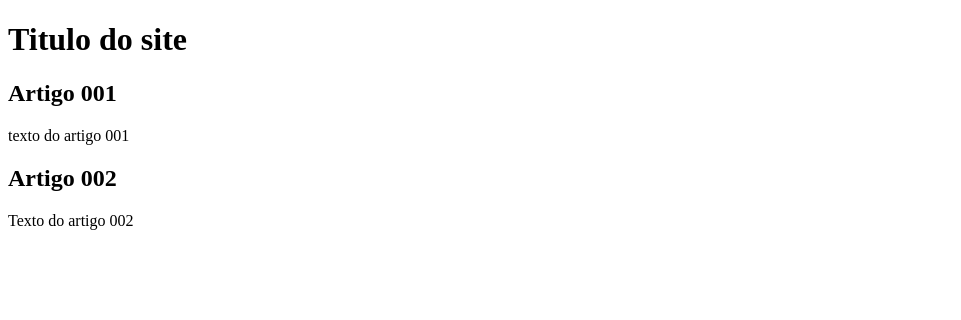
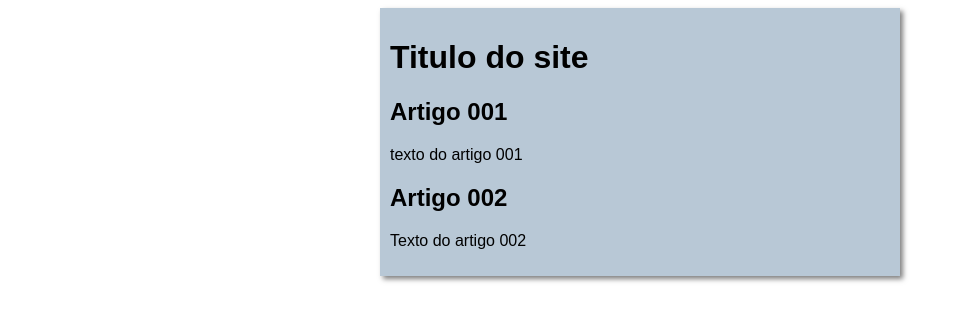
Before and after one commit to Pedrobatista2024/projeto-site, a plain HTML site: page index.html in a window 1280 px wide. Shown: the whole page, without its empty margins (0-961 px from the left). Drawn offline with Linux system fonts and the light colour scheme.

Commit message:
inicio conteudo

```diff
--- /dev/null
+++ b/estilos/style.css
@@ -0,0 +1,16 @@
+* {
+    font-family: Arial, Helvetica, sans-serif;
+    front-size: 16px;
+}
+
+body {
+    border-block-color: rgb(255, 255, 255);
+}
+
+main {
+    background-color: rgb(184, 200, 214);
+    width: 500px;
+    margin: auto;
+    padding: 10px;
+    box-shadow: 3px 3px 5px rgba(0, 0, 0, 0.507)
+}
--- a/index.html
+++ b/index.html
@@ -4,6 +4,7 @@
     <meta charset="UTF-8">
     <meta name="viewport" content="width=device-width, initial-scale=1.0">
     <title>Titulo do site</title>
+    <link rel="stylesheet" href="estilos/style.css">
 </head>
 <body>
     <main>
```
